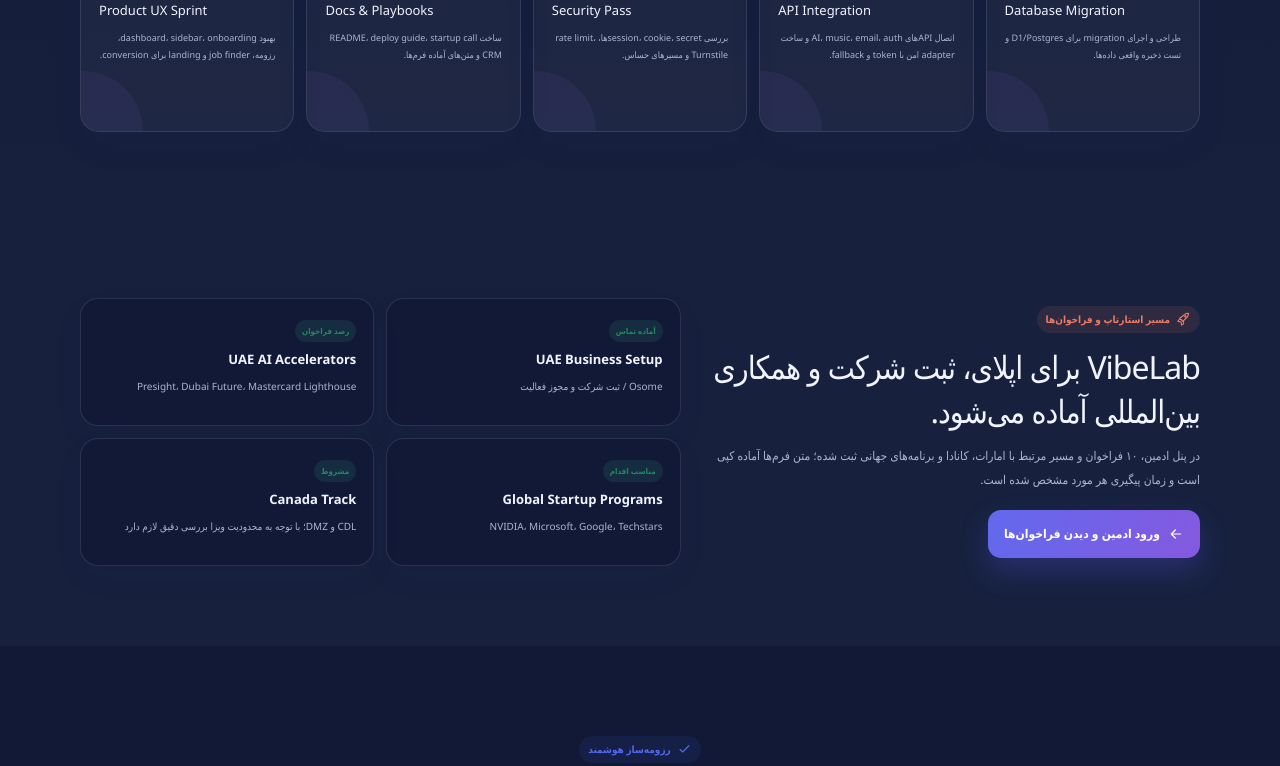
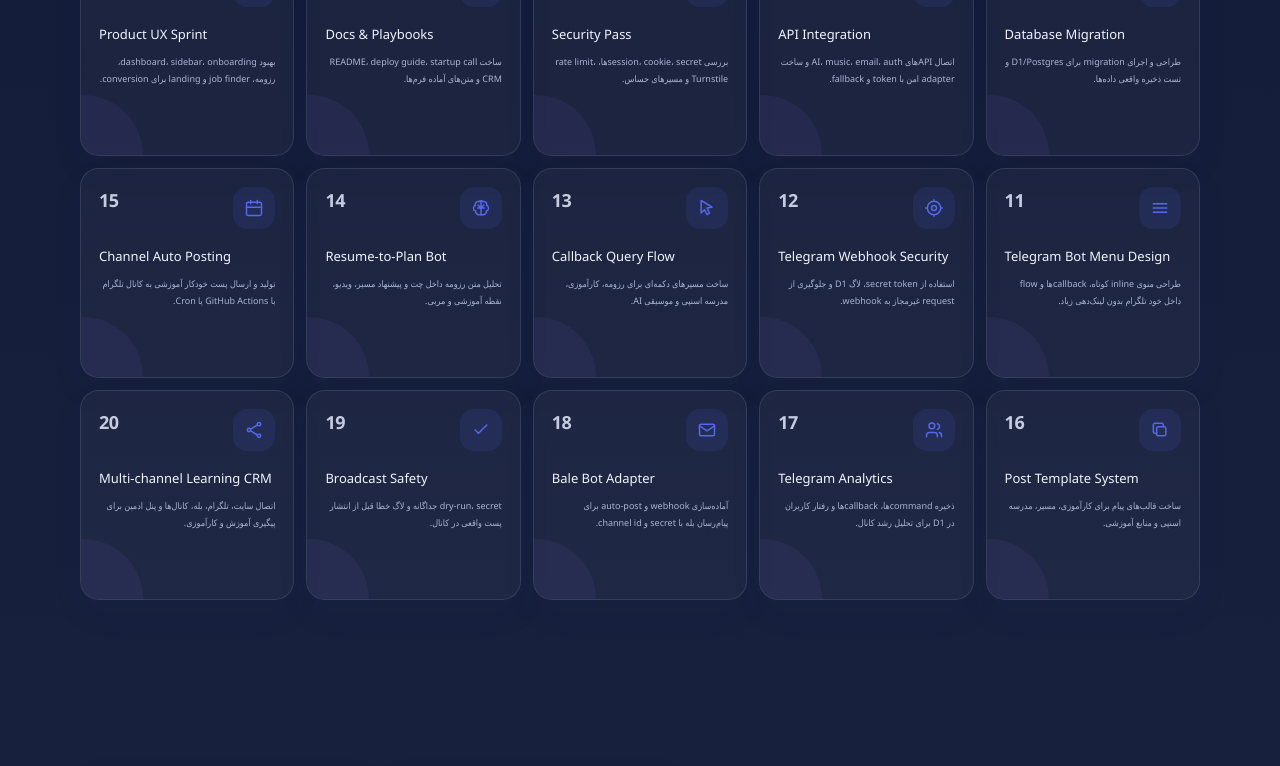
Before and after one commit to Websites-by-AI/Ai-coirse_1_bootcamp_2day, a Next.js app: page / in a window 1280 px wide. Shown: the part 4982-5748 px from the top of the page. Built offline with nearby package versions, Linux system fonts and the light colour scheme.

Commit message:
Improve bot menu design and agent skill list

```diff
--- a/src/app/api/telegram/webhook/route.ts
+++ b/src/app/api/telegram/webhook/route.ts
@@ -80,11 +80,12 @@ function mainKeyboard() {
         { text: "موسیقی AI", callback_data: "music" },
       ],
       [
-        { text: "مدرسه اسنپی", url: `${SITE_URL}/school-snap` },
-        { text: "کانال آموزش", url: CHANNEL_URL },
+        { text: "مدرسه اسنپی", callback_data: "school_snap" },
+        { text: "کانال و پست‌ها", callback_data: "channel" },
       ],
       [
         { text: "ثبت‌نام در سایت", url: `${SITE_URL}/register` },
+        { text: "کانال آموزش", url: CHANNEL_URL },
       ],
     ],
   };
@@ -102,6 +103,10 @@ function callbackReply(data?: string) {
       return "رزومه یا معرفی کوتاهت رو همینجا بفرست.\nمثلاً بنویس: مهارت‌ها، تجربه، علاقه به طراحی سایت یا تولید محتوا، شهر/محله و هدفت برای کار.";
     case "internship":
       return "مدل اسنپی کارآموزی VibeLab:\n\n۱) رزومه/معرفی کوتاه می‌فرستی.\n۲) AI مسیرت را مشخص می‌کند: طراحی سایت، تولید محتوا، رزومه، کاریابی یا Vibe Coding.\n۳) نزدیک‌ترین نقطه آموزشی مثل اسنپ پیشنهاد می‌شود.\n۴) اگر در یک نقطه حداقل ۴ نفر تکمیل شوند، جلسه حضوری هماهنگ می‌شود؛ اگر کمتر باشد آنلاین/هیبرید است.\n\nنقاط فعلی: نارمک هفت‌حوض، تهرانپارس، ونک/میرداماد، انقلاب، سعادت‌آباد/پونک، کرج.\n\n۳۰ دقیقه اول رایگان است. بعد هزینه فضای کار اشتراکی/صندلی/اتاق جلسه با کارآموز یا گروه است.\n\nبرای شروع، همینجا رزومه کوتاهت را بفرست یا /learning را بزن.";
+    case "school_snap":
+      return "مدرسه اسنپی VibeLab:\n\nبرای دانش‌آموز، مربی و مدرسه طراحی شده است. دانش‌آموز هدف و سطح را می‌دهد، AI مسیر را پیشنهاد می‌دهد، نزدیک‌ترین مدرسه/فضای آموزشی انتخاب می‌شود و هزینه مربی + اجاره فضا شفاف می‌شود.\n\nنقاط نمونه: نارمک، تهرانپارس، انقلاب، ونک، صادقیه، تجریش، شهرک غرب، کرج.\n\nلینک کامل: https://v2.vibelab.ir/school-snap";
+    case "channel":
+      return "کانال VibeLab News برای پست‌های خودکار آموزش و کارآموزی فعال است:\nhttps://t.me/vibelab_channel\n\nقالب‌های پست خودکار: مسیر امروز، کارآموزی سایت، کارآموزی محتوا، MASIR و معرفی ربات. انتشار خودکار با GitHub Actions و endpoint امن انجام می‌شود.";
     case "music":
       return "ماژول AI Music در حال آماده‌سازی است. گزینه‌های امن‌تر: ACE-Step/HuggingFace، fal.ai، WaveSpeed و MiniMax. هدف: تست آهنگ فارسی با شعر کاربر.";
     default:
@@ -113,9 +118,10 @@ function replyFor(text: string, message?: TelegramMessage) {
   const normalized = text.trim().toLowerCase();
   if (normalized.startsWith("/start") || normalized.startsWith("/menu")) return compactIntro();
   if (normalized.startsWith("/help")) {
-    return "دستورها:\n/start شروع\n/menu نمایش منوی ربات\n/internship کارآموزی\n/learning تحلیل رزومه و مسیر آموزش\n/masir مسیر شغلی\n/music موسیقی AI\n/health وضعیت سایت";
+    return "دستورها:\n/start شروع\n/menu نمایش منوی ربات\n/internship کارآموزی\n/school مدرسه اسنپی دانش‌آموز و مربی\n/learning تحلیل رزومه و مسیر آموزش\n/masir مسیر شغلی\n/music موسیقی AI\n/health وضعیت سایت";
   }
   if (normalized.startsWith("/internship")) return callbackReply("internship");
+  if (normalized.startsWith("/school")) return callbackReply("school_snap");
   if (normalized.startsWith("/learning") || normalized.startsWith("/masir")) return callbackReply("resume_plan");
   if (normalized.startsWith("/music")) return callbackReply("music");
   if (normalized.startsWith("/health")) return "وضعیت فعلی: سایت روی Cloudflare D1 فعال است ✅";
--- a/src/app/home-client.tsx
+++ b/src/app/home-client.tsx
@@ -5,7 +5,7 @@ import { useEffect, useState, type ReactNode } from 'react';
 type Theme = 'dark' | 'light' | 'aurora' | 'rose';
 type DayKey = 'one' | 'two';
 type ShareStatus = 'idle' | 'copied' | 'shared' | 'temporary';
-type IconName = 'arrow' | 'bolt' | 'brain' | 'calendar' | 'check' | 'chevron' | 'circle' | 'clapper' | 'code' | 'copy' | 'cursor' | 'globe' | 'image' | 'layers' | 'link' | 'mail' | 'menu' | 'moon' | 'play' | 'rocket' | 'share' | 'spark' | 'sun' | 'target' | 'tool' | 'upload' | 'users' | 'wand' | 'x';
+type IconName = 'arrow' | 'bolt' | 'brain' | 'calendar' | 'check' | 'chevron' | 'circle' | 'clapper' | 'code' | 'copy' | 'cursor' | 'globe' | 'image' | 'layers' | 'link' | 'mail' | 'menu' | 'moon' | 'play' | 'rocket' | 'search' | 'share' | 'spark' | 'sun' | 'target' | 'tool' | 'upload' | 'users' | 'wand' | 'x';
 
 const icons: Record<IconName, ReactNode> = {
   arrow: <path d="M5 12h14m-6-6 6 6-6 6" />,
@@ -28,6 +28,7 @@ const icons: Record<IconName, ReactNode> = {
   moon: <path d="M20.5 15.5A8.5 8.5 0 0 1 8.5 3.5 8.5 8.5 0 1 0 20.5 15.5Z" />,
   play: <path d="m9 7 7 5-7 5V7Z" />,
   rocket: <><path d="M14 4c2.3-2.3 5.3-2 6-2-.1.7.3 3.7-2 6l-7 7-5-5 8-6Z" /><path d="M9 12 5 12l-2 3 5 1M12 15v4l-3 2-1-5" /><circle cx="15" cy="7" r="1" /></>,
+  search: <><circle cx="11" cy="11" r="6" /><path d="m20 20-4.2-4.2" /></>,
   share: <><circle cx="18" cy="5" r="2" /><circle cx="6" cy="12" r="2" /><circle cx="18" cy="19" r="2" /><path d="m8 11 8-5m-8 7 8 5" /></>,
   spark: <path d="m12 2 1.9 6.1L20 10l-6.1 1.9L12 18l-1.9-6.1L4 10l6.1-1.9L12 2Zm7 14 .7 2.3 2.3.7-2.3.7-.7 2.3-.7-2.3-2.3-.7 2.3-.7.7-2.3Z" />,
   sun: <><circle cx="12" cy="12" r="4" /><path d="M12 2v2m0 16v2M4.9 4.9l1.4 1.4m11.4 11.4 1.4 1.4M2 12h2m16 0h2M4.9 19.1l1.4-1.4M17.7 6.3l1.4-1.4" /></>,
@@ -111,6 +112,16 @@ const githubAgentSkills = [
   { title: 'Security Pass', detail: 'بررسی session، cookie، secretها، rate limit، Turnstile و مسیرهای حساس.', icon: 'target' as IconName },
   { title: 'Docs & Playbooks', detail: 'ساخت README، deploy guide، startup call CRM و متن‌های آماده فرم‌ها.', icon: 'copy' as IconName },
   { title: 'Product UX Sprint', detail: 'بهبود dashboard، sidebar، onboarding، رزومه، job finder و landing برای conversion.', icon: 'rocket' as IconName },
+  { title: 'Telegram Bot Menu Design', detail: 'طراحی منوی inline کوتاه، callbackها و flow داخل خود تلگرام بدون لینک‌دهی زیاد.', icon: 'menu' as IconName },
+  { title: 'Telegram Webhook Security', detail: 'استفاده از secret token، لاگ D1 و جلوگیری از request غیرمجاز به webhook.', icon: 'target' as IconName },
+  { title: 'Callback Query Flow', detail: 'ساخت مسیرهای دکمه‌ای برای رزومه، کارآموزی، مدرسه اسنپی و موسیقی AI.', icon: 'cursor' as IconName },
+  { title: 'Resume-to-Plan Bot', detail: 'تحلیل متن رزومه داخل چت و پیشنهاد مسیر، ویدیو، نقطه آموزشی و مربی.', icon: 'brain' as IconName },
+  { title: 'Channel Auto Posting', detail: 'تولید و ارسال پست خودکار آموزشی به کانال تلگرام با GitHub Actions یا Cron.', icon: 'calendar' as IconName },
+  { title: 'Post Template System', detail: 'ساخت قالب‌های پیام برای کارآموزی، مسیر، مدرسه اسنپی و منابع آموزشی.', icon: 'copy' as IconName },
+  { title: 'Telegram Analytics', detail: 'ذخیره commandها، callbackها و رفتار کاربران در D1 برای تحلیل رشد کانال.', icon: 'users' as IconName },
+  { title: 'Bale Bot Adapter', detail: 'آماده‌سازی webhook و auto-post برای پیام‌رسان بله با secret و channel id.', icon: 'mail' as IconName },
+  { title: 'Broadcast Safety', detail: 'dry-run، secret جداگانه و لاگ خطا قبل از انتشار پست واقعی در کانال.', icon: 'check' as IconName },
+  { title: 'Multi-channel Learning CRM', detail: 'اتصال سایت، تلگرام، بله، کانال‌ها و پنل ادمین برای پیگیری آموزش و کارآموزی.', icon: 'share' as IconName },
 ];
 
 export default function HomeClient() {
@@ -255,7 +266,7 @@ export default function HomeClient() {
 
       <section id="market" className="market-section"><div className="vibe-container"><div className="section-intro centered"><div className="vibe-eyebrow"><Icon name="target" size={15} /> مسیر بازار و کار</div><h2>این مهارت‌ها برای چه کاری <span>در ایران و بازار جهانی</span> کاربرد دارد؟</h2><p>VibeLab فقط آموزش ابزار نیست؛ خروجی پنل کاربر باید به رزومه، نمونه‌کار و مسیر پیدا کردن پروژه وصل شود.</p></div><div className="market-grid">{marketPaths.map((item) => <article key={item.title} className="market-card"><span><Icon name={item.icon} size={22} /></span><small>{item.market}</small><h3>{item.title}</h3><p>{item.description}</p><em>{item.income}</em></article>)}</div><div className="market-cta"><div><b>در پنل کاربر، برای همین مسیرها رزومه، پروژه، پیام معرفی و readiness score ساخته می‌شود.</b><p>اگر کاربر مشتاق تولید وب‌سایت یا تولید محتوا باشد، مسیر شغلی پیشنهادی و تمرین‌های YouTube/Job Finder را می‌بیند.</p></div><a href="/panel" className="vibe-primary"><Icon name="rocket" size={16} /> مشاهده پنل کاربر</a></div></div></section>
 
-      <section id="agent-skills" className="agent-skills-section"><div className="vibe-container"><div className="agent-skills-head"><div><div className="vibe-eyebrow"><Icon name="code" size={15} /> GitHub + Claude/Agent Skills</div><h2>یک لایه‌ی اجرایی برای بهتر کردن محصول، نه فقط تولید متن.</h2><p>این مهارت‌ها برای مدیریت repo، رفع خطا، deploy، اتصال API و آماده‌سازی VibeLab به عنوان استارتاپ استفاده می‌شوند.</p></div><a href="https://github.com/Websites-by-AI/Ai-coirse_1_bootcamp_2day" target="_blank" rel="noreferrer" className="vibe-secondary"><Icon name="code" size={16} /> مشاهده GitHub</a></div><div className="agent-skill-grid">{githubAgentSkills.map((skill, index) => <article key={skill.title} className="agent-skill-card"><span><Icon name={skill.icon} size={20} /></span><small>{String(index + 1).padStart(2, '0')}</small><h3>{skill.title}</h3><p>{skill.detail}</p></article>)}</div></div></section>
+      <section id="agent-skills" className="agent-skills-section"><div className="vibe-container"><div className="agent-skills-head"><div><div className="vibe-eyebrow"><Icon name="code" size={15} /> GitHub + Claude/Agent Skills</div><h2>۲۰ مهارت اجرایی برای بهتر کردن محصول، ربات و کانال‌ها.</h2><p>این مهارت‌ها برای مدیریت repo، رفع خطا، deploy، اتصال API، طراحی ربات تلگرام/بله، پست خودکار کانال و آماده‌سازی VibeLab به عنوان استارتاپ استفاده می‌شوند.</p></div><a href="https://github.com/Websites-by-AI/Ai-coirse_1_bootcamp_2day" target="_blank" rel="noreferrer" className="vibe-secondary"><Icon name="code" size={16} /> مشاهده GitHub</a></div><div className="agent-skill-grid">{githubAgentSkills.map((skill, index) => <article key={skill.title} className="agent-skill-card"><span><Icon name={skill.icon} size={20} /></span><small>{String(index + 1).padStart(2, '0')}</small><h3>{skill.title}</h3><p>{skill.detail}</p></article>)}</div></div></section>
 
       <section id="startup-calls" className="startup-calls-section"><div className="vibe-container"><div className="startup-calls-layout"><div><div className="vibe-eyebrow coral"><Icon name="rocket" size={15} /> مسیر استارتاپ و فراخوان‌ها</div><h2>VibeLab برای اپلای، ثبت شرکت و همکاری بین‌المللی آماده می‌شود.</h2><p>در پنل ادمین، ۱۰ فراخوان و مسیر مرتبط با امارات، کانادا و برنامه‌های جهانی ثبت شده؛ متن فرم‌ها آماده کپی است و زمان پیگیری هر مورد مشخص شده است.</p><a href="/admin" className="vibe-primary"><Icon name="arrow" size={16} /> ورود ادمین و دیدن فراخوان‌ها</a></div><div className="startup-calls-list">{startupCallsTeaser.map((item) => <article key={item.name}><span>{item.status}</span><b>{item.name}</b><p>{item.note}</p></article>)}</div></div></div></section>
 
```
Also changed, not shown: src/app/channels/page.tsx (+19 -0 lines), src/app/globals.css (+1 -0 lines).
